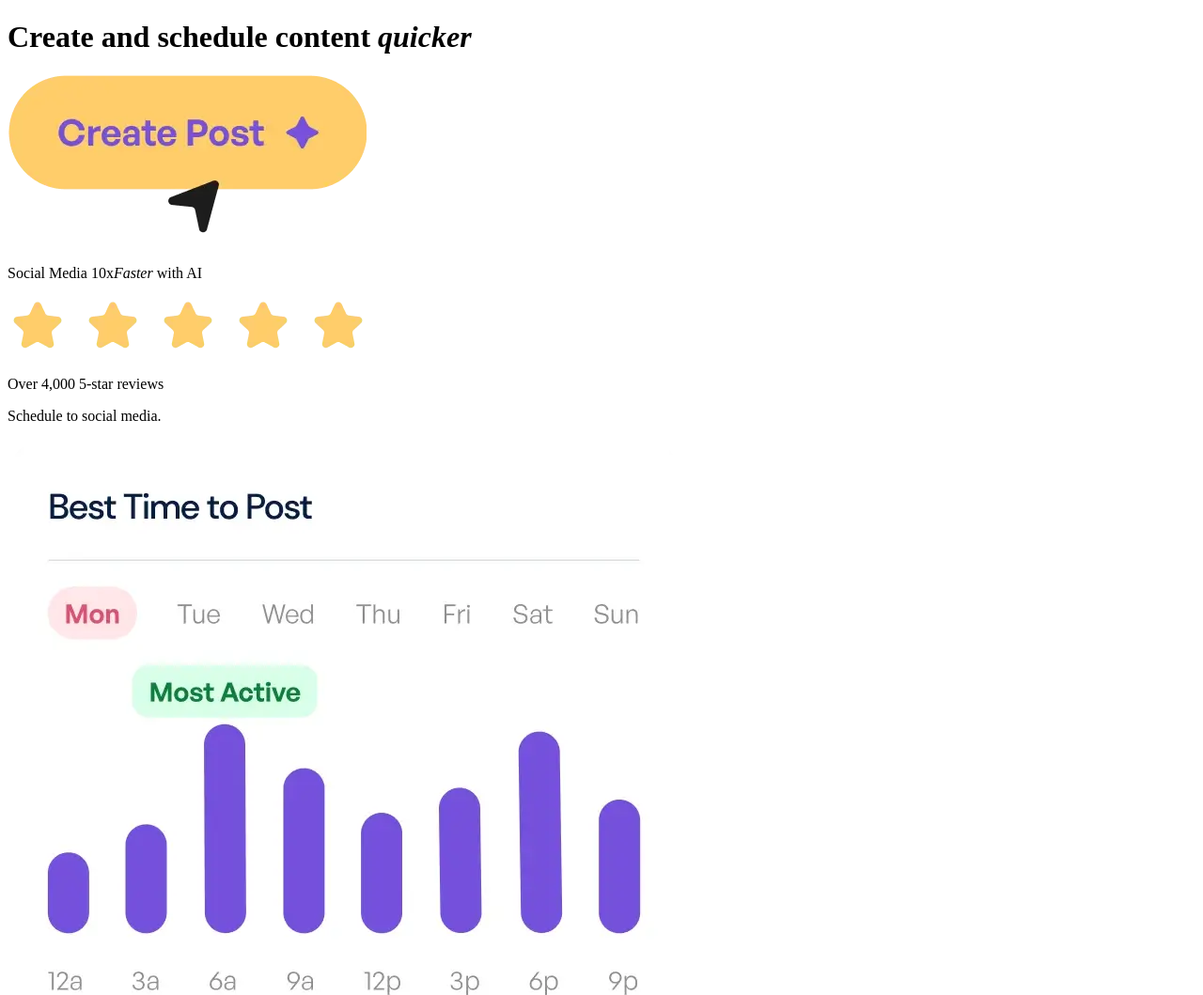
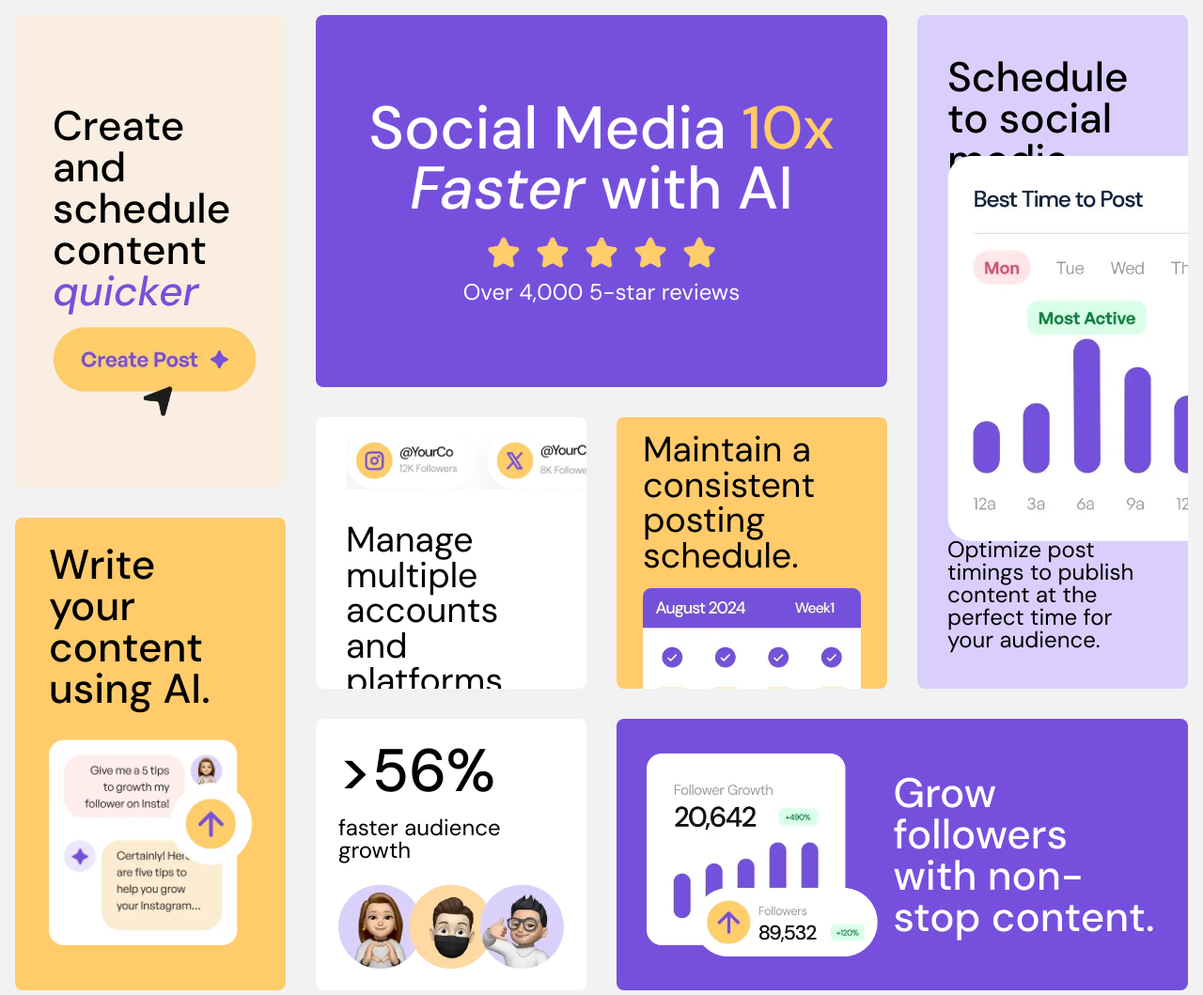
Before and after one commit to adebisiabdussamad/bento-grid-main, a plain HTML site: page index.html in a window 1280 px wide. Shown: the top 1059 px of the page at 94% size. Drawn offline with Linux system fonts and the light colour scheme.

Commit message:
Completed the basic styles

```diff
--- a/index.html
+++ b/index.html
@@ -13,19 +13,22 @@
 
     <body>
         <main>
+            <div class="bento-grid">
+
                 <div class="item">
                     <h1 class="lg-text">Create and schedule content <em>quicker</em></h1>
                     <img src="./assets/images/illustration-create-post.webp" alt="create-post banner">
                 </div>
                 <div class="item">
-                <p class="xlg-text">Social Media <span>10x</span><em>Faster</em> with AI</p>
+                    <p class="xlg-text">Social Media <span>10x</span><em> Faster</em> with AI</p>
                     <img src="./assets/images/illustration-five-stars.webp" alt="five stars rating">
                     <p class="sm-text">Over 4,000 5-star reviews</p>
                 </div>
                 <div class="item">
                     <p class="lg-text">Schedule to social media.</p>
                     <img src="./assets/images/illustration-schedule-posts.webp" alt="schedule-posts">
-                <p class="sm-text">Optimize post timings to publish content at the perfect time for your audience.</p>
+                    <p class="sm-text">Optimize post timings to publish content at the perfect time for your audience.
+                    </p>
                 </div>
                 <div class="item">
                     <p class="lg-text">Write your content using AI.</p>
@@ -47,6 +50,7 @@
                     <img src="./assets/images/illustration-grow-followers.webp" alt="followers-growth">
                     <p class="lg-text"> Grow followers with non-stop content.</p>
                 </div>
+            </div>
         </main>
         <!-- <footer>
             <div class="attribution">
--- a/styles.css
+++ b/styles.css
@@ -1 +1,210 @@
 @import url('https://fonts.googleapis.com/css2?family=DM+Sans:ital,opsz,wght@0,9..40,100..1000;1,9..40,100..1000&display=swap');
+
+* {
+	padding: 0;
+	margin: 0;
+	box-sizing: border-box;
+}
+
+:root {
+	--color-purple-100: hsl(254, 88%, 90%);
+	--color-purple-500: hsl(256, 67%, 59%);
+	--color-yellow-100: hsl(31, 66%, 93%);
+	--color-yellow-500: hsl(39, 100%, 71%);
+	--color-white: hsl(0, 0%, 100%);
+	--color-black: hsl(0, 0%, 7%);
+}
+
+img {
+	max-width: 100%;
+	display: block;
+}
+
+body {
+	background-color: #f2f2f2;
+	min-height: 100vh;
+	font-family: 'DM Sans', sans-serif;
+	font-size: 18px;
+	line-height: 1;
+	display: grid;
+	place-content: center;
+
+}
+
+.xlg-text {
+	font-size: 4rem;
+	font-weight: 500;
+}
+
+.lg-text {
+	font-size: 2.75rem;
+	font-weight: 500;
+}
+
+.med-text {
+	font-size: 2.35rem;
+	font-weight: 400;
+}
+
+.sm-text {
+	font-size: 1.5rem;
+	font-weight: 400;
+}
+
+.bento-grid {
+	max-width: 1440px;
+	margin: 1rem;
+	display: grid;
+	grid-auto-columns: 1fr;
+	grid-auto-rows: 75px;
+	gap: 2rem;
+	grid-template-areas:
+		'box1 box2 box2 box3'
+		'box1 box2 box2 box3'
+		'box1 box2 box2 box3'
+		'box1 box2 box2 box3'
+		'box1 box5 box6 box3'
+		'box4 box5 box6 box3'
+		'box4 box5 box6 box3'
+		'box4 box7 box8 box8'
+		'box4 box7 box8 box8'
+		'box4 box7 box8 box8';
+}
+
+.bento-grid .item {
+	border-radius: .5rem;
+	overflow: hidden;
+}
+
+.bento-grid .item:nth-child(1) {
+	background-color: var(--color-yellow-100);
+}
+
+.bento-grid .item:nth-child(2),
+.bento-grid .item:nth-child(8) {
+	background-color: var(--color-purple-500);
+	color: var(--color-white);
+}
+
+.bento-grid .item:nth-child(3) {
+	background-color: var(--color-purple-100);
+}
+
+.bento-grid .item:nth-child(4),
+.bento-grid .item:nth-child(6) {
+	background-color: var(--color-yellow-500);
+
+}
+
+.bento-grid .item:nth-child(5),
+.bento-grid .item:nth-child(7) {
+	background-color: var(--color-white);
+
+}
+
+.bento-grid .item:nth-child(1) {
+	grid-area: box1;
+	padding: 6rem 2rem 0 2.5rem;
+}
+
+.bento-grid .item:nth-child(1) em {
+	color: var(--color-purple-500)
+}
+
+.bento-grid .item:nth-child(1) img {
+	margin-top: 1rem;
+}
+
+.bento-grid .item:nth-child(2) {
+	grid-area: box2;
+	padding: 2rem;
+	text-align: center;
+	font-weight: 500;
+	display: flex;
+	flex-direction: column;
+	align-items: center;
+	justify-content: center;
+}
+
+.bento-grid .item:nth-child(2) span {
+	color: var(--color-yellow-500)
+}
+
+.bento-grid .item:nth-child(2) img {
+	width: 250px;
+	margin: 1rem 0 0.5rem;
+}
+
+.bento-grid .item:nth-child(3) {
+	grid-area: box3;
+	padding: 2.75rem 2rem 2.5rem 2rem;
+	display: flex;
+	flex-direction: column;
+	justify-content: space-between;
+	position: relative;
+
+}
+
+.bento-grid .item:nth-child(3) img {
+	position: absolute;
+	height: 410px;
+	object-fit: cover;
+	object-position: left;
+	top: 150px;
+}
+
+.bento-grid .item:nth-child(4) {
+	grid-area: box4;
+	padding: 1.75rem 2.25rem
+}
+
+.bento-grid .item:nth-child(4) p {
+	margin-bottom: 2rem;
+}
+
+.bento-grid .item:nth-child(5) {
+	grid-area: box5;
+	padding: 1rem 2rem 1rem 2rem;
+	position: relative;
+}
+
+.bento-grid .item:nth-child(5) p {
+	margin-top: 6rem;
+}
+
+.bento-grid .item:nth-child(5) img {
+	position: absolute;
+}
+
+.bento-grid .item:nth-child(6) {
+	grid-area: box6;
+	position: relative;
+	padding: 1rem 1.75rem;
+}
+
+.bento-grid .item:nth-child(6) p {
+	margin-bottom: 1rem;
+}
+
+.bento-grid .item:nth-child(7) {
+	grid-area: box7;
+	padding: 1.5rem;
+}
+
+.bento-grid .item:nth-child(7) span {
+	display: block;
+	margin-bottom: 1rem;
+}
+
+.bento-grid .item:nth-child(7) img{
+	margin-top: 1.5rem;
+}
+
+.bento-grid .item:nth-child(8){
+	grid-area: box8;
+	padding: 2rem;
+	display:grid;
+	grid-template-columns: 1.75fr 2fr;
+	align-items: center;
+	gap: 1rem;
+}
```
Lines whose indentation alone changed are shown as unchanged.
